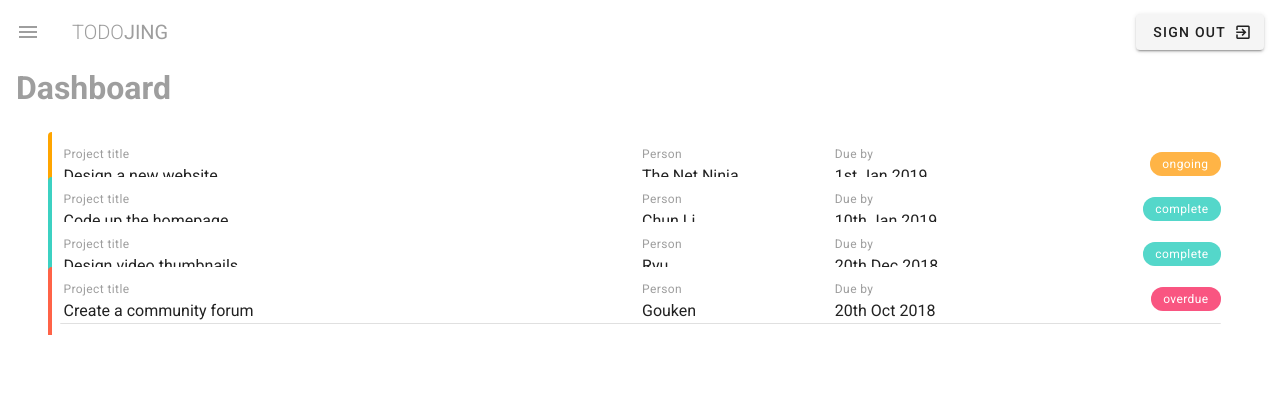
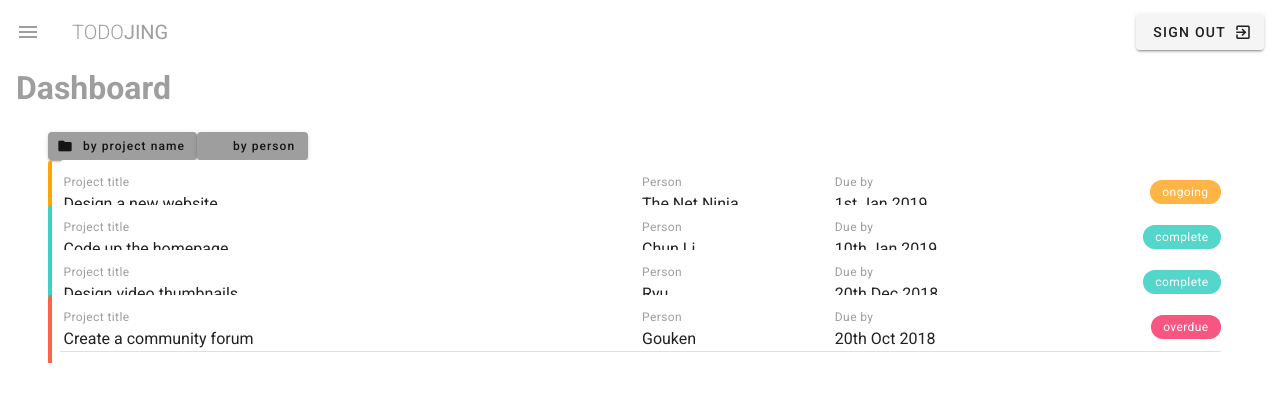
Before and after one commit to luoshuitaotao/vuetify_jing, a Vue app: page / in a window 1280 px wide. Shown: the top 402 px of the page. Built offline with nearby package versions, Linux system fonts and the light colour scheme.

Commit message:
add sorting for projects

```diff
--- a/src/views/Dashboard.vue
+++ b/src/views/Dashboard.vue
@@ -2,6 +2,16 @@
   <div class="dashboard">
     <h1 class="subheading grey--text">Dashboard</h1>
     <v-container class="my-5">
+      <v-layout row class="mb-3">
+        <v-btn small flat color="grey" @click="sortBy('title')">
+          <v-icon left small>mdi-folder</v-icon>
+          <span class="cation text-lowercase">by project name</span>
+        </v-btn>
+          <v-btn small flat color="grey" @click="sortBy('person')">
+          <v-icon left small>mdi-face</v-icon>
+          <span class="cation text-lowercase">by person</span>
+        </v-btn>
+      </v-layout>
 
       <v-card flat v-for="project in projects" :key="project.title">
         <v-layout row wrap :class="`pa-3 project ${project.status}`">
@@ -42,6 +52,11 @@
         { title: 'Create a community forum', person: 'Gouken', due: '20th Oct 2018', status: 'overdue', content: 'Lorem ipsum dolor sit amet consectetur adipisicing elit. Sunt consequuntur eos eligendi illum minima adipisci deleniti, dicta mollitia enim explicabo fugiat quidem ducimus praesentium voluptates porro molestias non sequi animi!'},
       ]
     }
+  },
+  methods:{
+    sortBy(prop){
+      this.projects.sort((a,b) => a[prop] < b[prop]? -1 : 1)
+    }
   }
 }
 </script>
```
